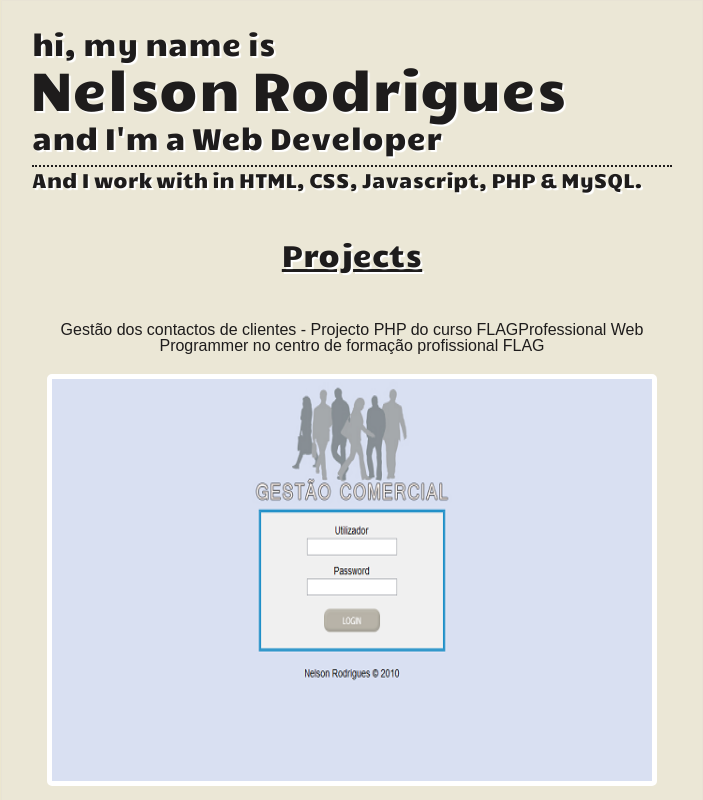
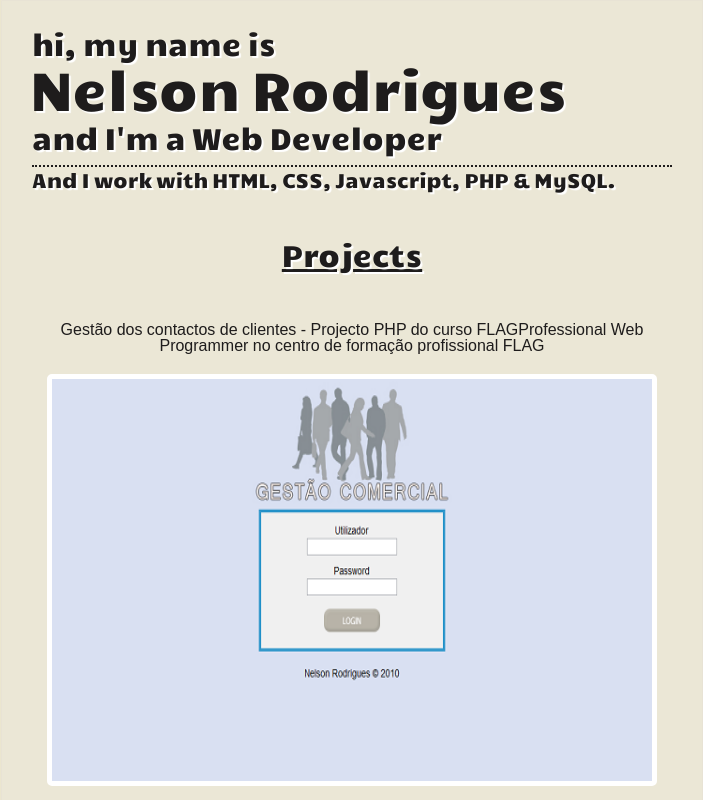
Before and after one commit to nelsonr/nelsonr.github.com, a plain HTML site: page index.html in a window 1280 px wide. Shown: the top 800 px of the page, without its empty margins (288-991 px from the left). Drawn offline with Linux system fonts and the light colour scheme.

Commit message:
small change on index

```diff
--- a/index.html
+++ b/index.html
@@ -12,7 +12,7 @@
   <div id="wrapper">
     <header>
       <div id="introduction">hi, my name is <span class="name">Nelson Rodrigues</span> and I'm a Web Developer</div>
-      <div id="skills">And I work with in HTML, CSS, Javascript, PHP &amp; MySQL.</div>
+      <div id="skills">And I work with HTML, CSS, Javascript, PHP &amp; MySQL.</div>
     </header>
     <div id="projects">
       <h2>Projects</h2>
```
